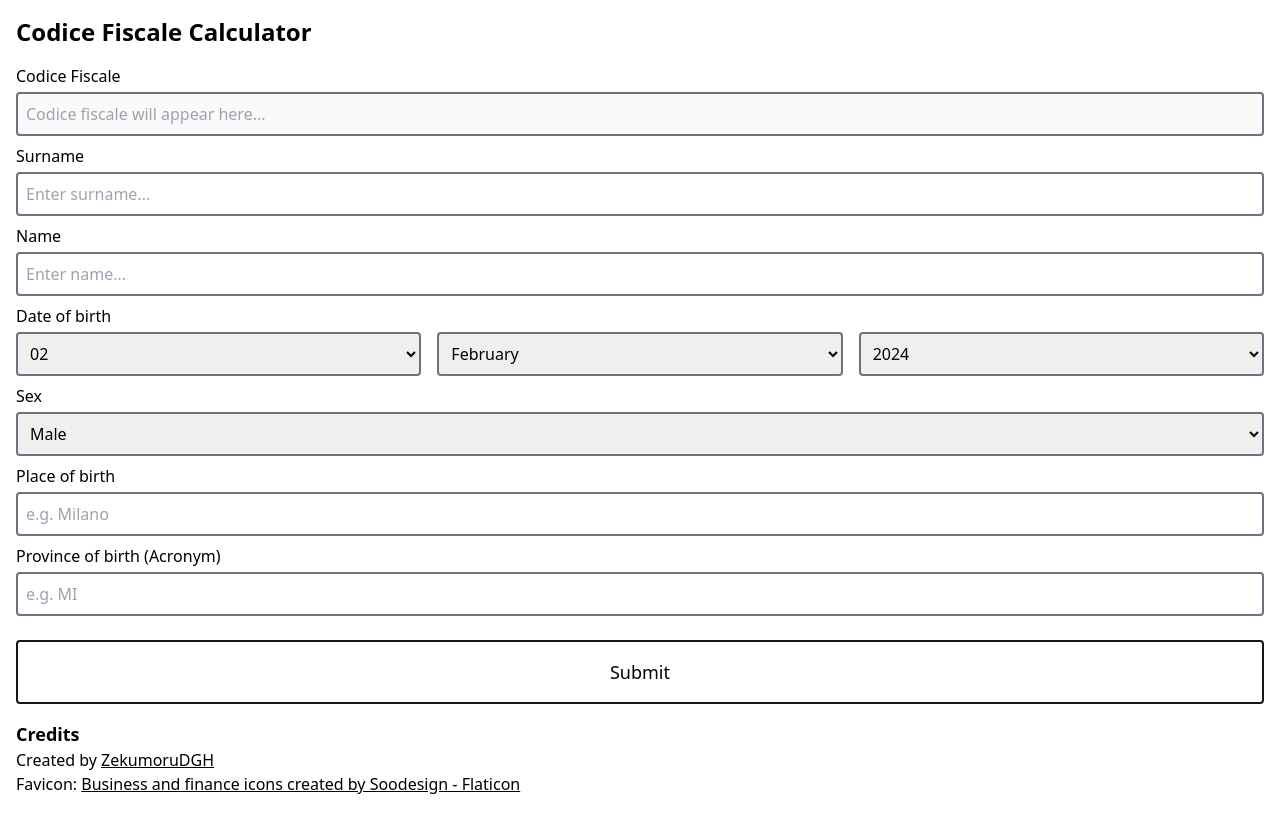
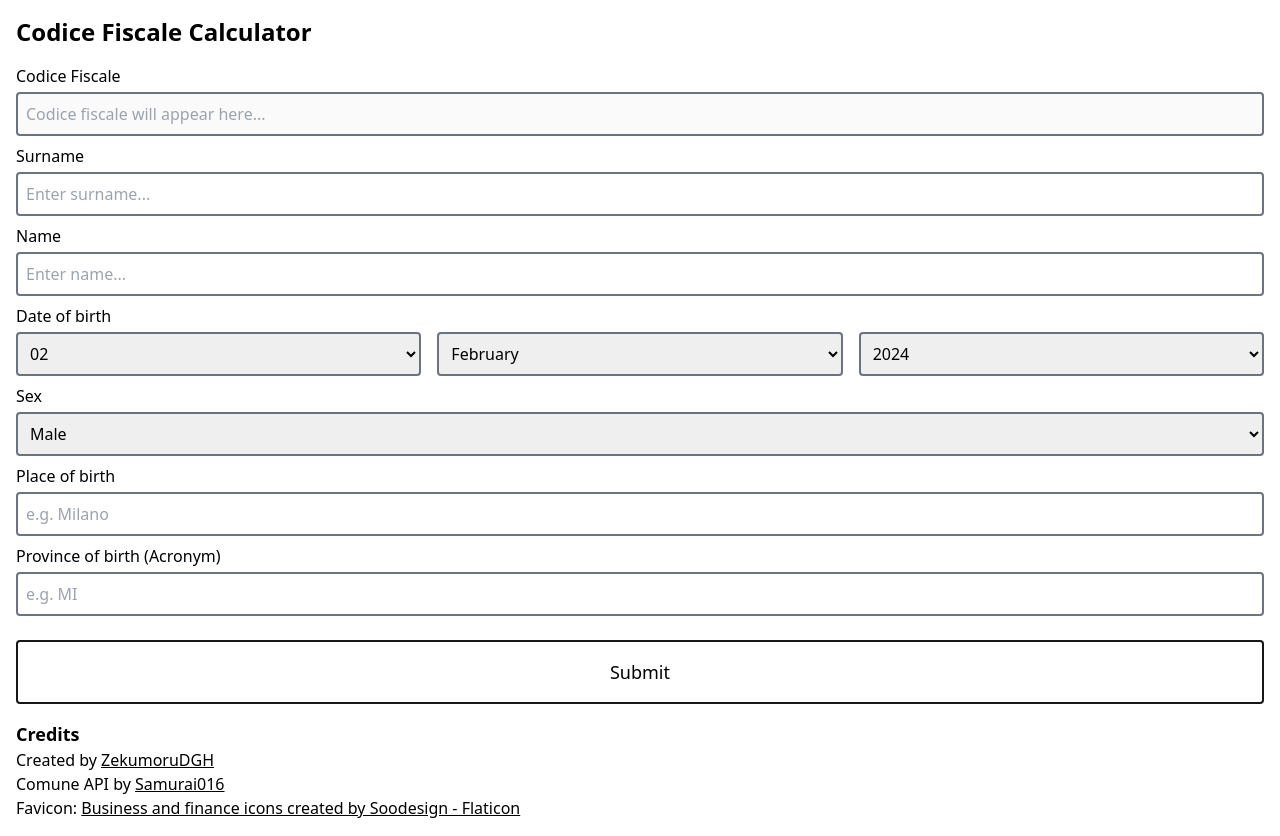
Before and after one commit to Zekumoru/codice-fiscale-calculator, a React (Vite) app: page / in a window 1280 px wide. Before the commit the page ends 812 px from the top, so only its background shows below. Built offline with nearby package versions, Linux system fonts and the light colour scheme.

Commit message:
Extract Footer component

```diff
--- a/src/App.tsx
+++ b/src/App.tsx
@@ -4,6 +4,7 @@ import Select from "./components/Select";
 import TextInput from "./components/TextInput";
 import LoadingScreen from "./components/LoadingScreen";
 import useCodiceFiscale from "./hooks/useCodiceFiscale";
+import Footer from "./components/Footer";
 
 function App() {
   const [surname, setSurname] = useState("");
@@ -100,31 +101,8 @@ function App() {
         <button className="p-4 border-2 rounded border-neutral-900 mt-4 text-lg hover:bg-neutral-900 hover:text-white transition">
           Submit
         </button>
-        <div>
-          <h4 className="font-bold text-lg mt-2">Credits</h4>
-          <p>
-            Created by{" "}
-            <a
-              href="https://github.com/Zekumoru/codice-fiscale-calculator"
-              rel="noopener noreferrer"
-              className="underline"
-            >
-              ZekumoruDGH
-            </a>
-          </p>
-          <p>
-            Favicon:{" "}
-            <a
-              href="https://www.flaticon.com/free-icons/business-and-finance"
-              title="business and finance icons"
-              className="underline"
-              rel="noopener noreferrer"
-            >
-              Business and finance icons created by Soodesign - Flaticon
-            </a>
-          </p>
-        </div>
       </form>
+      <Footer />
     </div>
   );
 }
--- /dev/null
+++ b/src/components/Footer.tsx
@@ -0,0 +1,40 @@
+const Footer = () => {
+  return (
+    <footer className="mt-4">
+      <h4 className="font-bold text-lg">Credits</h4>
+      <p>
+        Created by{" "}
+        <a
+          href="https://github.com/Zekumoru/codice-fiscale-calculator"
+          rel="noopener noreferrer"
+          className="underline"
+        >
+          ZekumoruDGH
+        </a>
+      </p>
+      <p>
+        Comune API by{" "}
+        <a
+          href="https://github.com/Samurai016/Comuni-ITA"
+          rel="noopener noreferrer"
+          className="underline"
+        >
+          Samurai016
+        </a>
+      </p>
+      <p>
+        Favicon:{" "}
+        <a
+          href="https://www.flaticon.com/free-icons/business-and-finance"
+          title="business and finance icons"
+          className="underline"
+          rel="noopener noreferrer"
+        >
+          Business and finance icons created by Soodesign - Flaticon
+        </a>
+      </p>
+    </footer>
+  );
+};
+
+export default Footer;
```
